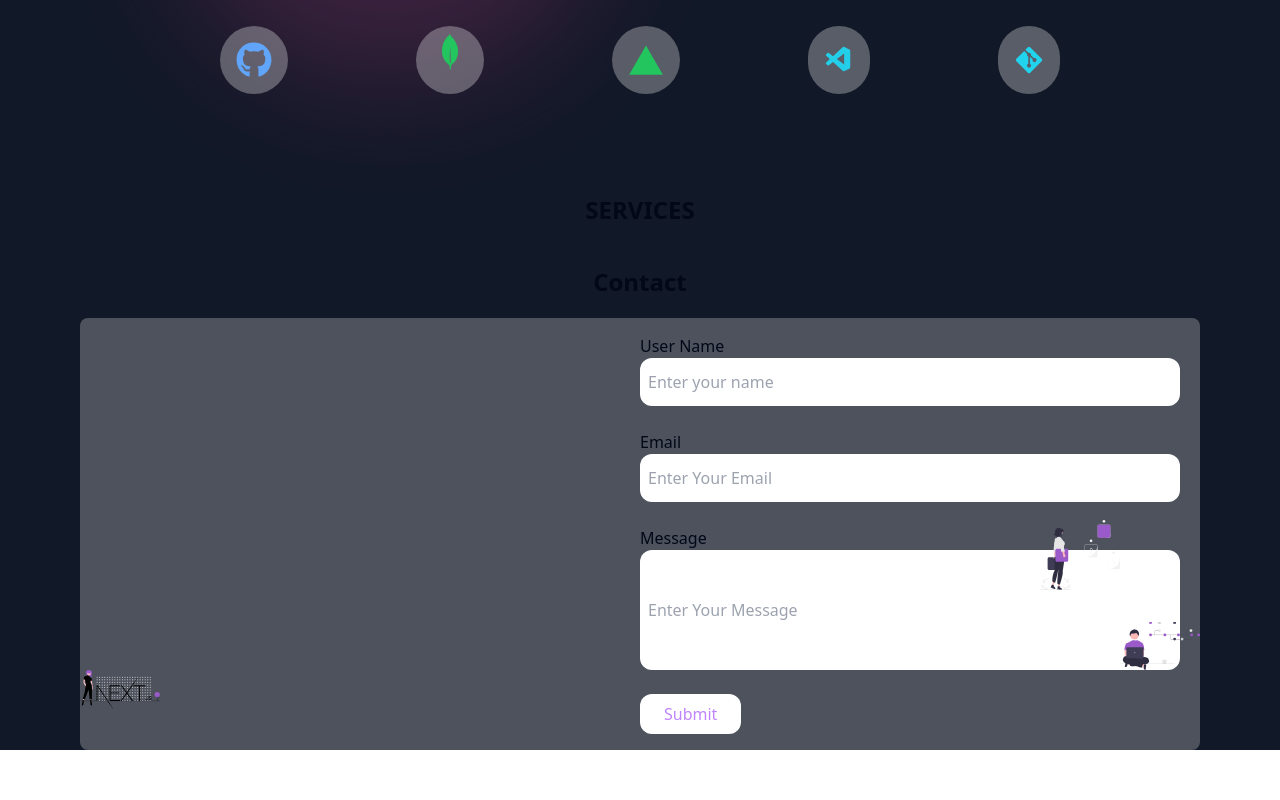
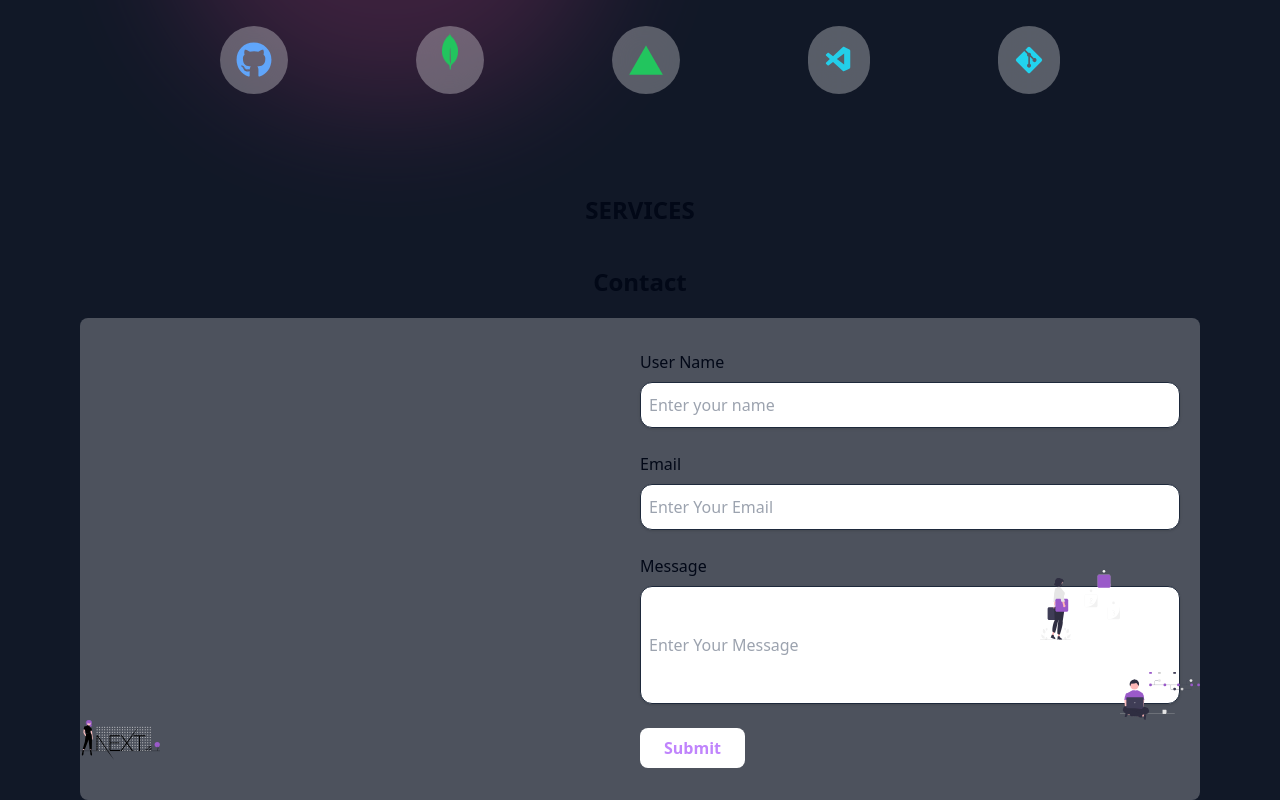
Before and after one commit to Heritagify/My-Portfolio, a Next.js app: page / in a window 1280 px wide. Shown: the part 1362-2162 px from the top of the page. Before the commit the page ends 2112 px from the top, so only its background shows below. Built offline with nearby package versions, Linux system fonts and the light colour scheme.

Commit message:
services component

```diff
--- a/components/Contact.tsx
+++ b/components/Contact.tsx
@@ -7,29 +7,32 @@ export default function Contact() {
     return(
         <div>
             <center className="text-2xl font-semibold py-5">Contact</center>
-                <div className="rounded-lg flex backdrop-filter bg-white bg-opacity-25 mx-20 py-4">
+                <div className="rounded-lg flex backdrop-filter bg-white bg-opacity-25 mx-20 py-8">
                     <div className="flex flex-col items-center justify-center py-5 w-1/2"></div>
                     <form className="w-1/2 space-y-6 mx-5">
-                        <div>
-                            <p className="">User Name</p>
-                            <input className="bg-white rounded-xl w-full p-2 py-3"
+                        <div className="space-y-2">
+                            <label className="">User Name</label>
+                            <input className="bg-white rounded-xl w-full p-2 py-3 shadow appearance-none border text-gray-700 leading-tight focus:outline-none focus:shadow-outline"
                                 placeholder="Enter your name"
+                                type="text"
                             />
                         </div>
-                        <div>
-                            <p className="">Email</p>
-                            <input className="bg-white rounded-xl w-full p-2 py-3"
+                        <div className="space-y-2">
+                            <label className="">Email</label>
+                            <input className="bg-white rounded-xl w-full p-2 py-3 shadow appearance-none border text-gray-700 leading-tight focus:outline-none focus:shadow-outline"
                                 placeholder="Enter Your Email"
+                                type="text"
                             />
                         </div>
-                        <div>
-                            <p className="">Message</p>
-                            <input className="bg-white rounded-xl w-full p-2 py-12"
+                        <div className="space-y-2">
+                            <label className="">Message</label>
+                            <input className="bg-white rounded-xl w-full p-2 py-12 shadow appearance-none border text-gray-700 leading-tight focus:outline-none focus:shadow-outline"
                                 placeholder="Enter Your Message"
+                                type="text"
                             />
                         </div>
                         <input
-                            className="p-2 px-6 rounded-xl text-purple-400 bg-white hover:shadow-sm hover:shadow-white"
+                            className="p-2 px-6 rounded-lg font-bold cursor-pointer text-purple-400 bg-white hover:shadow-sm hover:shadow-white focus:outline-none focus:shadow-outline"
                             type="submit"
                         />
                     </form>
```
